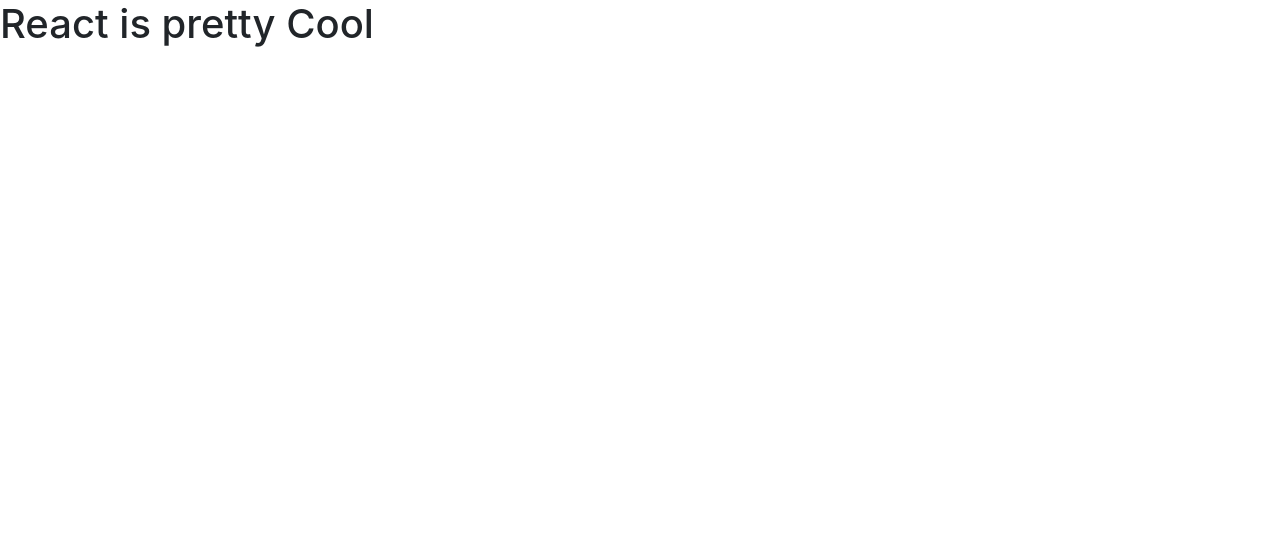
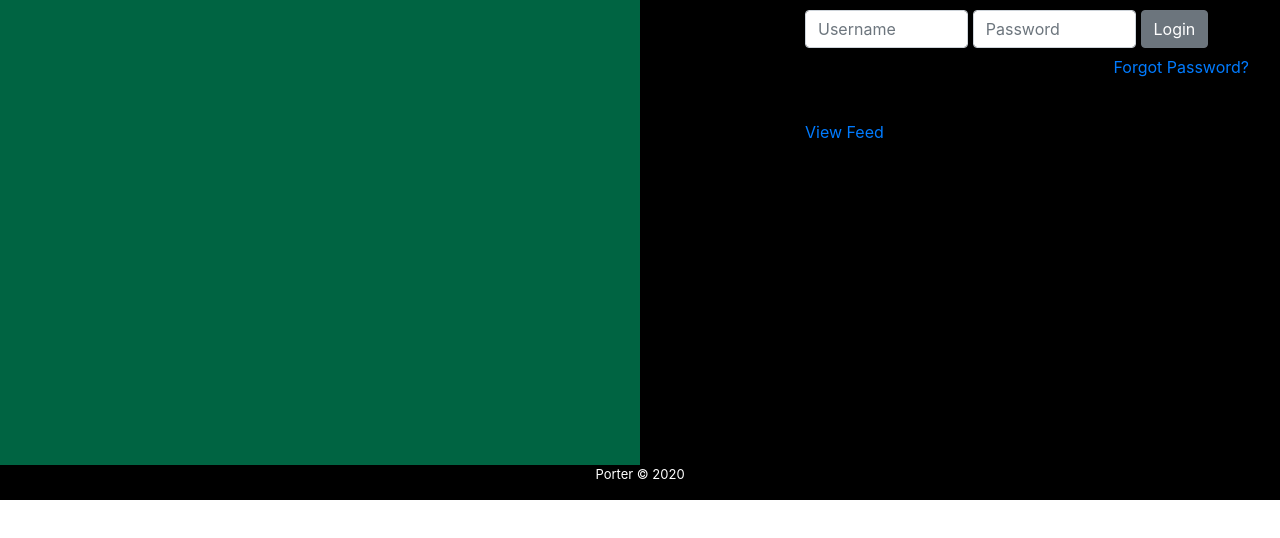
Before and after one commit to connorcaseyc/porter, a React (Create React App) app in the folder FrontEnd/porter-app2/: page / in a window 1280 px wide. Shown: the top 538 px of the page. Built offline with nearby package versions, Linux system fonts and the light colour scheme.

Commit message:
react login and feedpage start

```diff
--- a/FrontEnd/porter-app2/src/App.css
+++ b/FrontEnd/porter-app2/src/App.css
@@ -43,7 +43,7 @@
   font-size: small;
 }
 #feedpage {
-  height: 100%;
+  height: 750px;
   color: white;
   background-color: black;
 }
--- a/FrontEnd/porter-app2/src/App.tsx
+++ b/FrontEnd/porter-app2/src/App.tsx
@@ -42,14 +42,14 @@ const App: React.FC = () => {
             <Route path='/tic-tac-toe' component={T3Component}/>
             <Route path='/starwars' component={StarWarsComponent}/>
             <Route path='/pokemon' component={PokemonComponent}/>
-            <Route path='/login' component={LoginComponent} />
+            {/* <Route path='/login' component={LoginComponent} /> */}
             <Route path='/chucknorris' component={ChuckNorrisComponent} />
             <Route path='/lifecycle' component={LifecycleComponent} />
             <Route path='/second' component={SecondComponent} />
             <Route path='/clicker' component={ClickerComponent} />
             <Route path='/props' render={() => <PropComponent name={'Alec'} color={'grey'} />} />
             {/* the syntax for a component with props, is to use the render property with an arrow function and the component with its props */}
-            <Route path='/' component={FirstComponent} />
+            <Route path='/' component={LoginComponent} />
           </Switch>
         </Router>
       </Provider>
--- a/FrontEnd/porter-app2/src/components/pokemon-component/PokemonComponent.tsx
+++ b/FrontEnd/porter-app2/src/components/pokemon-component/PokemonComponent.tsx
@@ -94,7 +94,6 @@ export class PokemonComponent extends React.Component<IPokemonProps, IPokemonSta
                             </PaginationItem>
                         </Pagination>
                         <br/>
-                        <p>test</p>
                     </div>
 
                     <div id="feedfoot">
```
